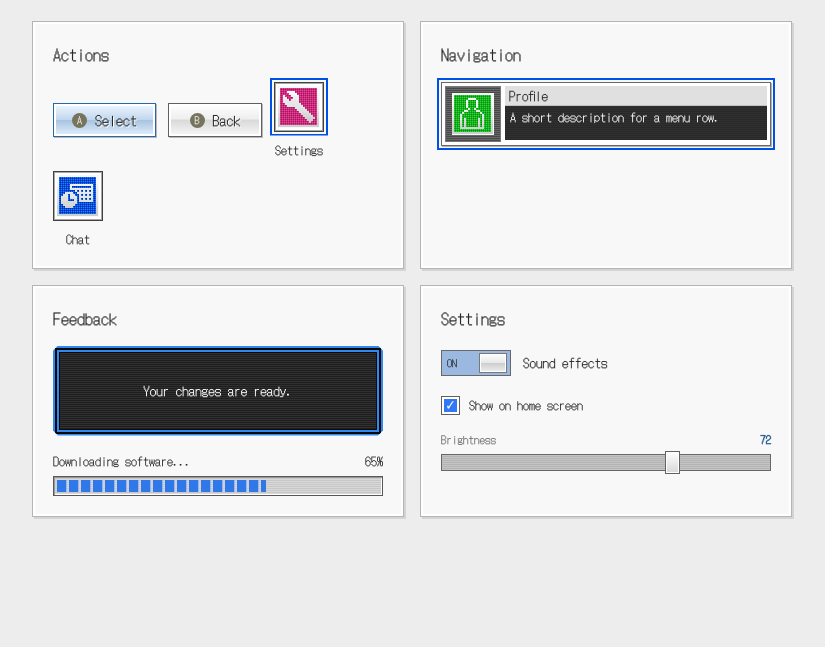
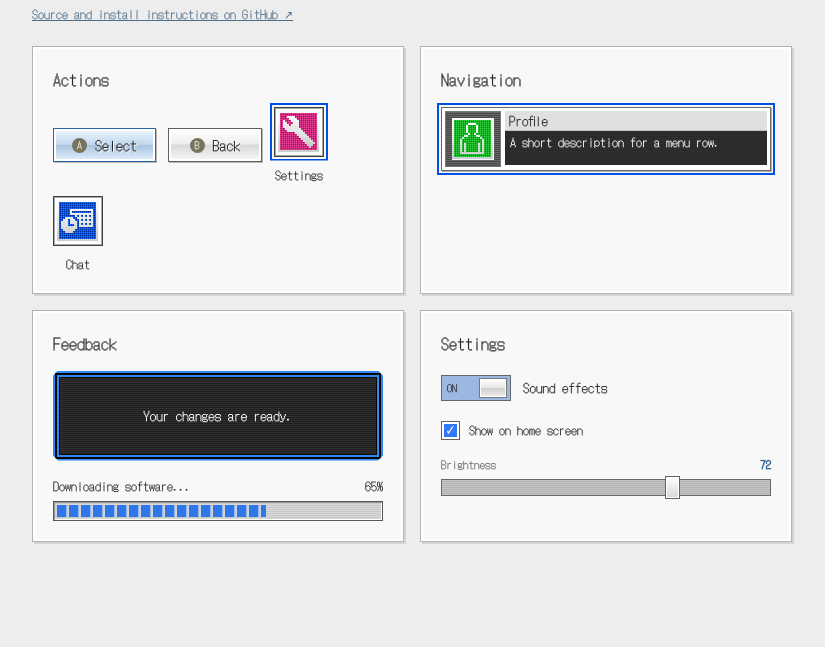
Before and after one commit to doriangironde/dsi-ui, a website: page demo/index.html in a window 1280 px wide. Shown: the part 153-800 px from the top of the page, without its empty margins (228-1053 px from the left). Drawn offline with Linux system fonts and the light colour scheme.

Commit message:
docs: link DSi UI sources from demo

```diff
--- a/demo/index.html
+++ b/demo/index.html
@@ -30,6 +30,17 @@
       header p {
         color: #687782;
         line-height: 1.6;
+      }
+
+      header a {
+        color: #4f6f8a;
+        font-size: 12px;
+      }
+
+      header a:hover,
+      header a:focus-visible {
+        text-decoration: underline;
+        text-underline-offset: 3px;
       }
 
       .bar,
@@ -80,6 +91,7 @@
         <ds-status-bar label="DSi UI" battery="100"></ds-status-bar>
         <h1>DSi UI</h1>
         <p>Small, framework-independent custom elements for web interfaces.</p>
+        <a href="https://github.com/doriangironde/dsi-ui" target="_blank" rel="noopener noreferrer">Source and install instructions on GitHub ↗</a>
       </header>
 
       <div class="grid">
```
Also changed, not shown: README.md.
